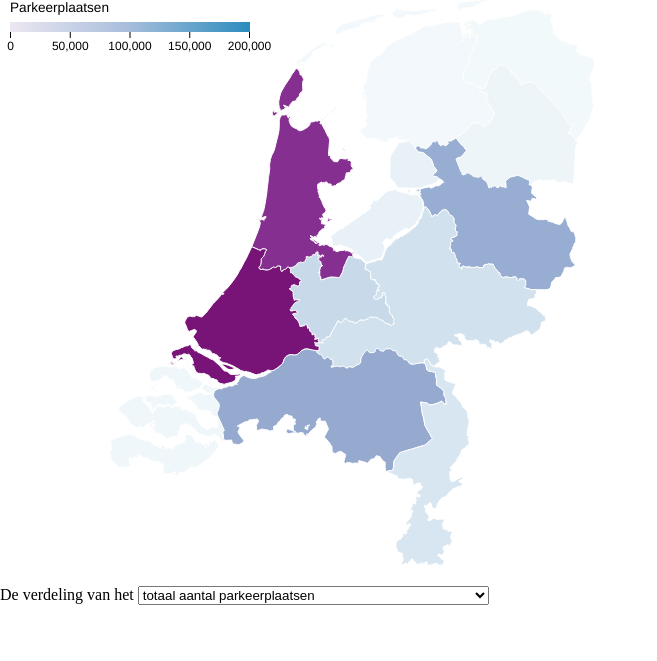
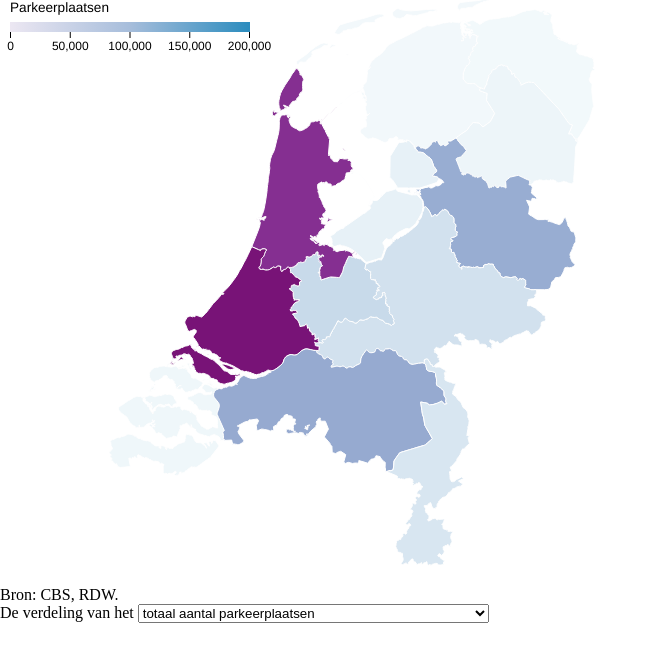
Before and after one commit to qiubee/car-city-data-visualization, a website: page src/public/index.html in a window 1280 px wide. Shown: the part 45-706 px from the top of the page, without its empty margins (0-657 px from the left). Drawn offline with Linux system fonts and the light colour scheme.

Commit message:
add data resource

```diff
--- a/src/public/index.html
+++ b/src/public/index.html
@@ -13,6 +13,7 @@
 		</header>
 		<section>
 			<div id="map">
+				<p>Bron: CBS, RDW.</p>
 			</div>
 		</section>
 	</article>
```
